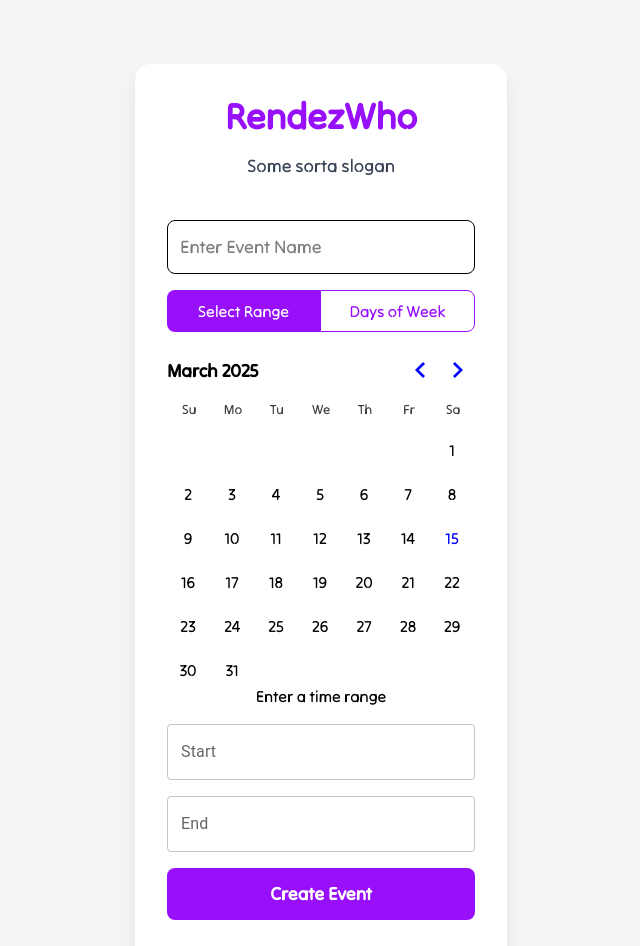
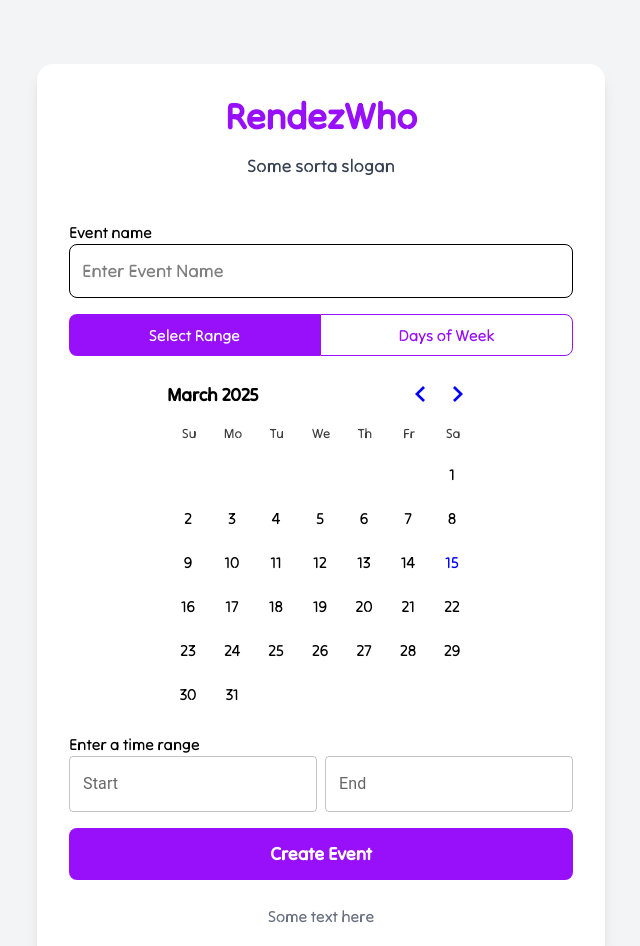
Before and after one commit to SammriddhGupta/RendezWho, a React (Vite) app: page / in a window 1280 px wide. Shown: the top 946 px of the page, without its empty margins (319-959 px from the left). Built offline with nearby package versions, Linux system fonts and the light colour scheme; a web font is replaced by a local one.

Commit message:
Improve UI

```diff
--- a/src/Home.jsx
+++ b/src/Home.jsx
@@ -88,6 +88,8 @@ function Home() {
           <p className="text-gray-700 mt-4 text-lg">Some sorta slogan</p>
 
           <div className="mt-10 flex flex-col gap-4">
+            <div className="flex flex-col items-start">
+              <p>Event name</p>
               <input
                 type="text"
                 placeholder="Enter Event Name"
@@ -95,6 +97,7 @@ function Home() {
                 onChange={(e) => setEventName(e.target.value)}
                 className="p-3 border rounded-lg w-full text-lg"
               />
+            </div>
 
             <div className="w-full flex justify-center">
               <div className="w-full flex">
@@ -159,13 +162,16 @@ function Home() {
               </Box>
             )}
 
+            <div className="flex flex-col mt-6 text-left">
               <h1>Enter a time range</h1>
+              <div className='flex flex-row gap-2'>
                 <TimePicker
                   label="Start"
                   value={startTime}
                   onChange={(newValue) => setStartTime(newValue)}
                   renderInput={(params) => <TextField {...params} />}
                   views={['hours']}
+                  className='w-1/2'
                 />
 
                 <TimePicker
@@ -174,7 +180,10 @@ function Home() {
                   onChange={(newValue) => setEndTime(newValue)}
                   renderInput={(params) => <TextField {...params} />}
                   views={['hours']}
+                  className='w-1/2'
                 />
+              </div>
+            </div>
 
             <button
               className="bg-purple-600 text-white px-6 py-3 rounded-lg text-lg font-semibold hover:bg-blue-700"
```
Lines whose indentation alone changed are shown as unchanged.
